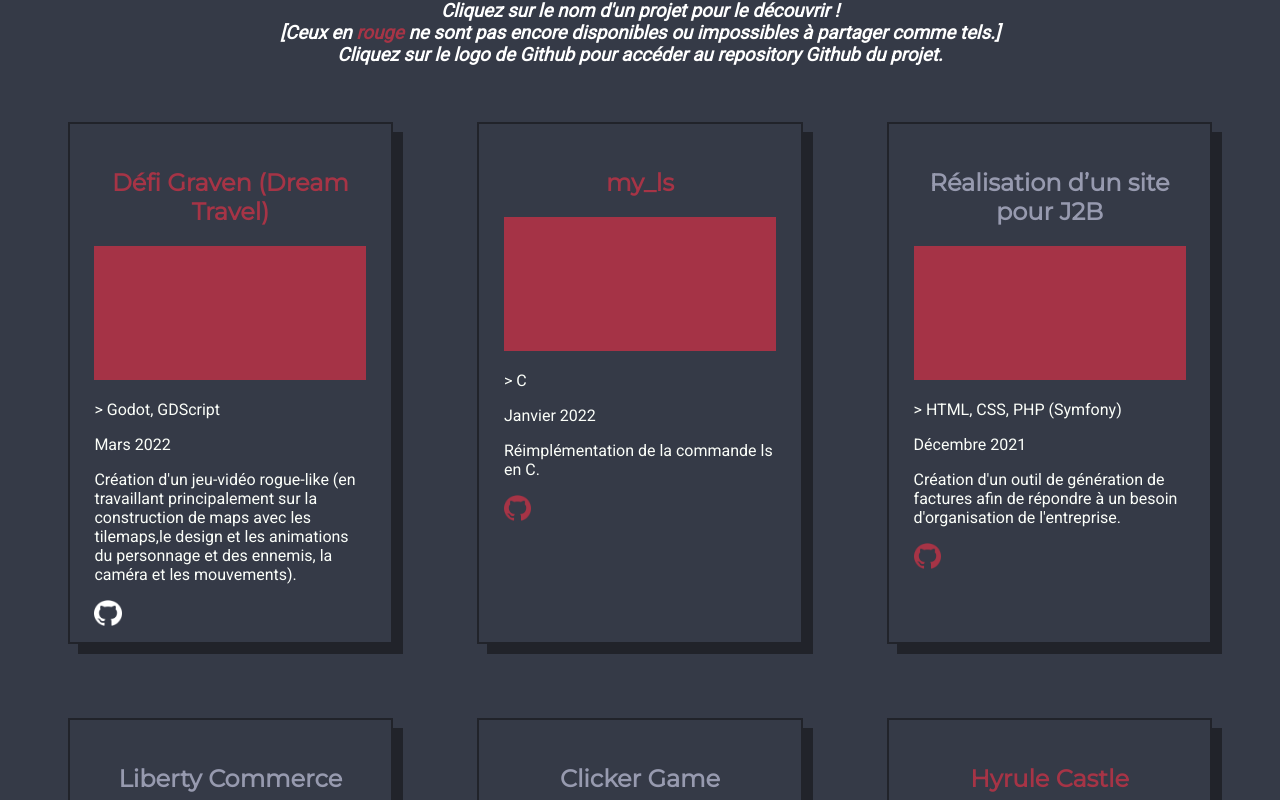
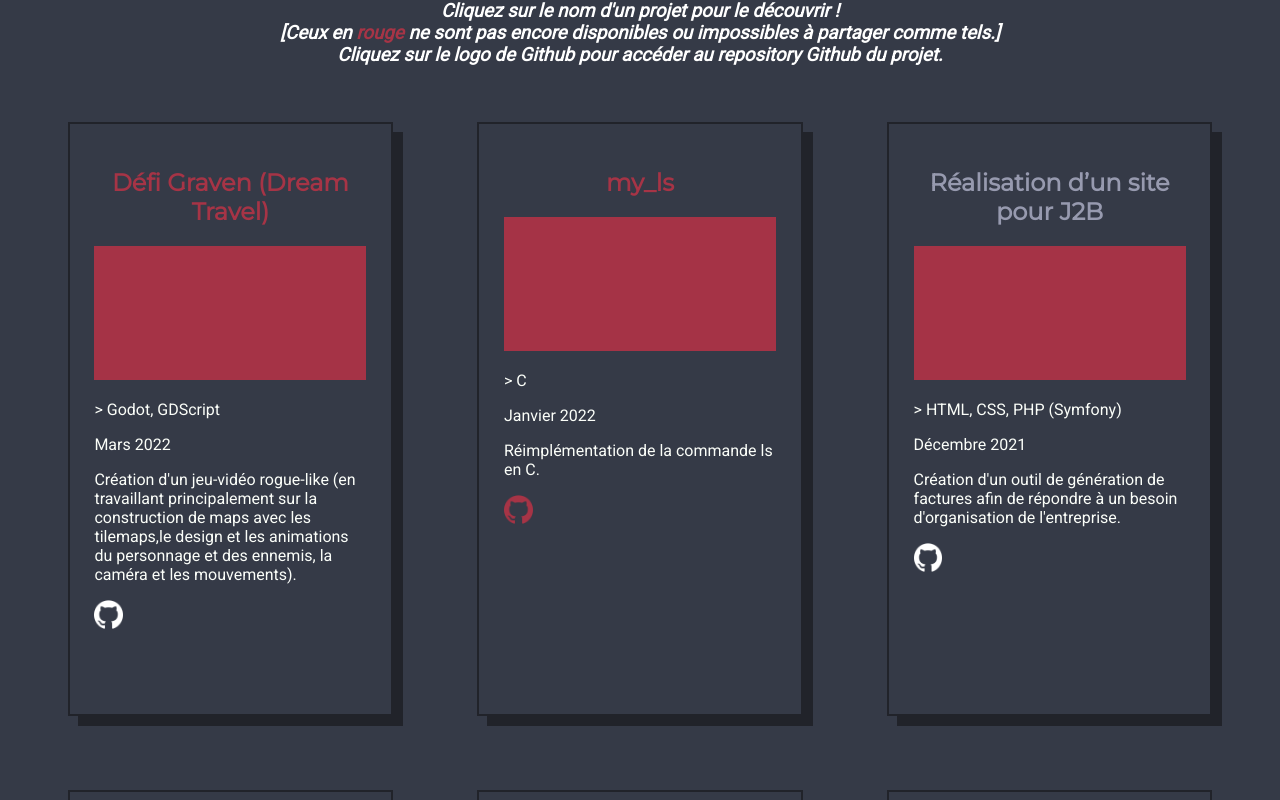
Before and after one commit to Majonnie/bonhomme-julie-portfolio-angular, an Angular app in the folder bonhomme_julie_portfolio/: page / in a window 1280 px wide. Shown: the part 1120-1920 px from the top of the page. Built offline with nearby package versions, Linux system fonts and the light colour scheme.

Commit message:
Reponsive logo Github

```diff
--- a/bonhomme_julie_portfolio/src/app/project-list/project-list.component.css
+++ b/bonhomme_julie_portfolio/src/app/project-list/project-list.component.css
@@ -84,8 +84,8 @@ span
 
 .project > .gh_dispo, .project > .gh_indispo
 {
-  width: 10%;
-  height: 6.1%;
+  width: 1.8em;
+  height: 1.8em;
   background-size: cover;
 
   transition: all 150ms ease-in;
@@ -105,3 +105,10 @@ span
 {
   content: url("../../assets/logo_github_red.png");
 }
+
+@media screen and (max-width: 1400px) {
+  .project {
+    height: 30em;
+    padding-bottom: 7%;
+  }
+}
--- a/bonhomme_julie_portfolio/src/app/projects.ts
+++ b/bonhomme_julie_portfolio/src/app/projects.ts
@@ -52,7 +52,7 @@ export const projects = [
     description: "Création d'un outil de génération de factures afin de répondre à un besoin d'organisation de l'entreprise.",
     image: "../assets/projets/red.png",
     lien_VM: "TRUC",
-    lien_GH: null,
+    lien_GH: "https://github.com/garoNits/J2BCamp",
   },
   {
     id: 5,
```
